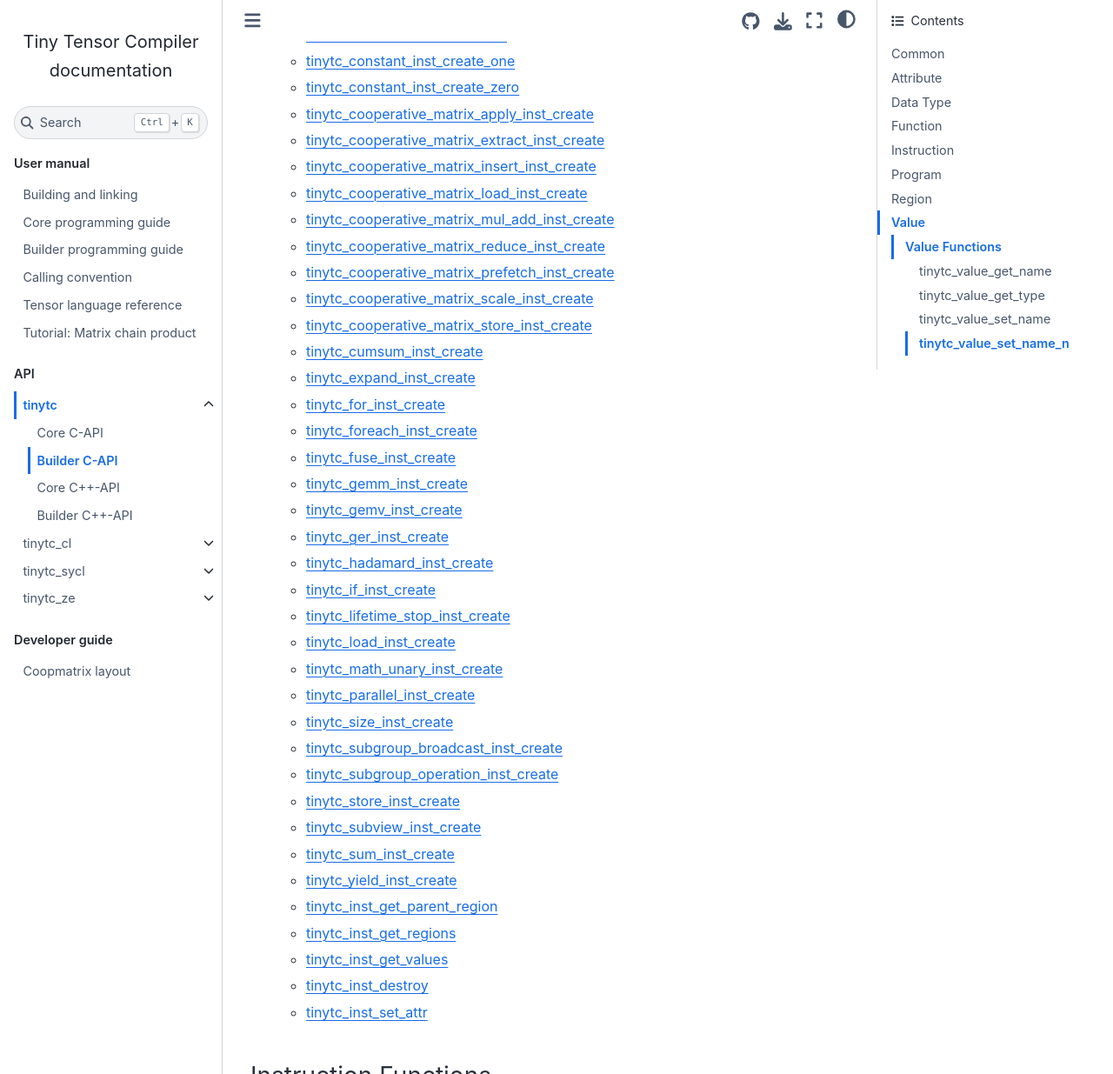
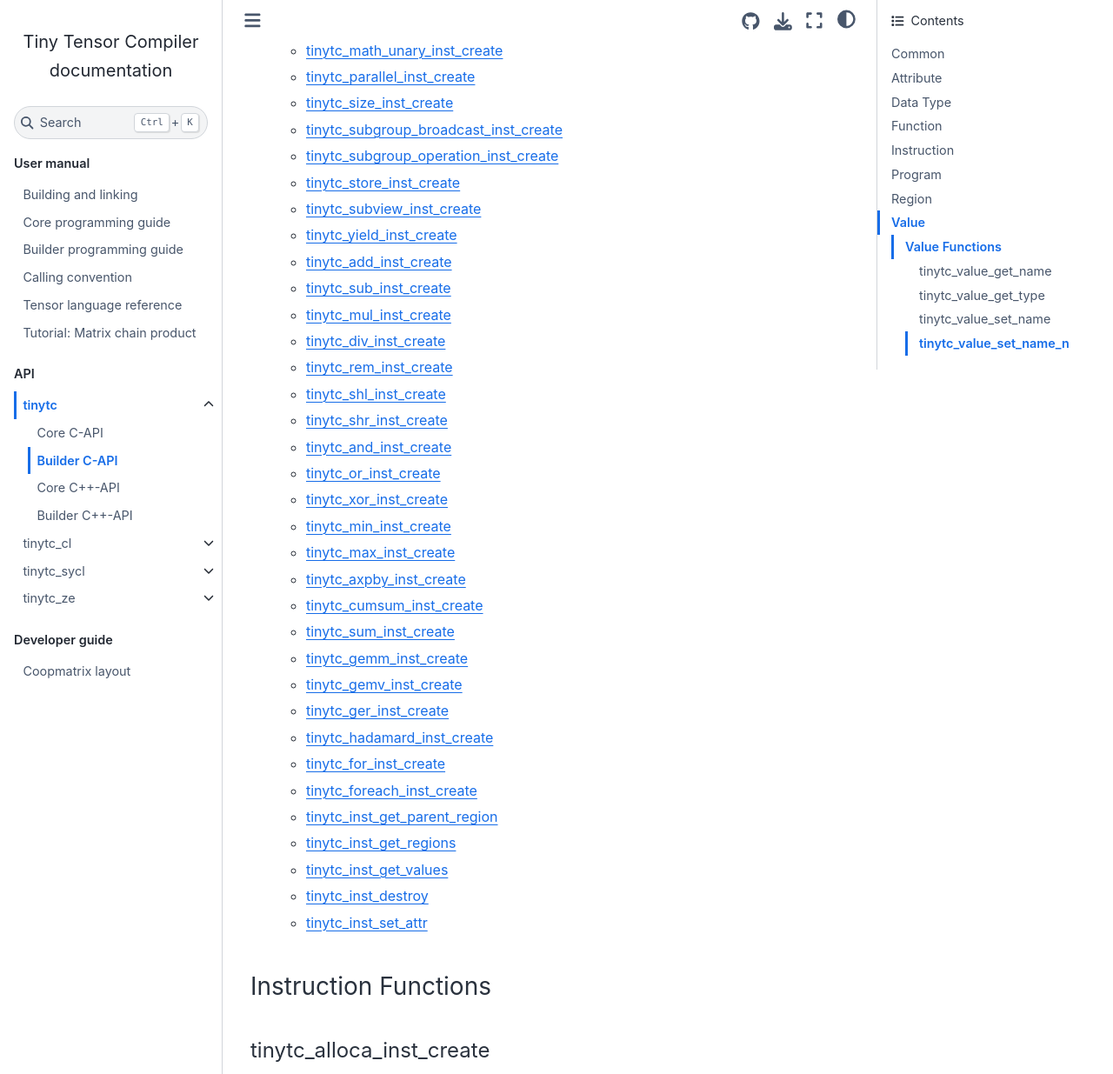
Before and after one commit to intel/tiny-tensor-compiler, a Sphinx documentation site: the page built from docs/api/builder_capi.rst, in a window 1280 px wide and 1400 px high, scrolled down 16658 px, cut to the strip 0-1235 px from the top of the window. Shown: the whole strip at 87% size. Built offline with Sphinx 7.4.7 and the Sphinx Book theme 1.1.4, drawn with Linux system fonts in a browser that asks for light colours; some of the changed text lies outside the part shown.

Commit message:
Update docs
Signed-off-by: Carsten Uphoff <carsten.uphoff@intel.com>

```diff
--- a/docs/api/builder_capi.rst
+++ b/docs/api/builder_capi.rst
@@ -760,9 +724,49 @@
 
   * :ref:`tinytc_subview_inst_create`
 
+  * :ref:`tinytc_yield_inst_create`
+
+  * :ref:`tinytc_add_inst_create`
+
+  * :ref:`tinytc_sub_inst_create`
+
+  * :ref:`tinytc_mul_inst_create`
+
+  * :ref:`tinytc_div_inst_create`
+
+  * :ref:`tinytc_rem_inst_create`
+
+  * :ref:`tinytc_shl_inst_create`
+
+  * :ref:`tinytc_shr_inst_create`
+
+  * :ref:`tinytc_and_inst_create`
+
+  * :ref:`tinytc_or_inst_create`
+
+  * :ref:`tinytc_xor_inst_create`
+
+  * :ref:`tinytc_min_inst_create`
+
+  * :ref:`tinytc_max_inst_create`
+
+  * :ref:`tinytc_axpby_inst_create`
+
+  * :ref:`tinytc_cumsum_inst_create`
+
   * :ref:`tinytc_sum_inst_create`
 
-  * :ref:`tinytc_yield_inst_create`
+  * :ref:`tinytc_gemm_inst_create`
+
+  * :ref:`tinytc_gemv_inst_create`
+
+  * :ref:`tinytc_ger_inst_create`
+
+  * :ref:`tinytc_hadamard_inst_create`
+
+  * :ref:`tinytc_for_inst_create`
+
+  * :ref:`tinytc_foreach_inst_create`
 
   * :ref:`tinytc_inst_get_parent_region`
 
@@ -1071,6 +1012,111 @@
 
 .. doxygenfunction:: tinytc_subview_inst_create
 
+.. _tinytc_yield_inst_create:
+
+tinytc_yield_inst_create
+........................
+
+.. doxygenfunction:: tinytc_yield_inst_create
+
+.. _tinytc_add_inst_create:
+
+tinytc_add_inst_create
+......................
+
+.. doxygenfunction:: tinytc_add_inst_create
+
+.. _tinytc_sub_inst_create:
+
+tinytc_sub_inst_create
+......................
+
+.. doxygenfunction:: tinytc_sub_inst_create
+
+.. _tinytc_mul_inst_create:
+
+tinytc_mul_inst_create
+......................
+
+.. doxygenfunction:: tinytc_mul_inst_create
+
+.. _tinytc_div_inst_create:
+
+tinytc_div_inst_create
+......................
+
+.. doxygenfunction:: tinytc_div_inst_create
+
+.. _tinytc_rem_inst_create:
+
+tinytc_rem_inst_create
+......................
+
+.. doxygenfunction:: tinytc_rem_inst_create
+
+.. _tinytc_shl_inst_create:
+
+tinytc_shl_inst_create
+......................
+
+.. doxygenfunction:: tinytc_shl_inst_create
+
+.. _tinytc_shr_inst_create:
+
+tinytc_shr_inst_create
+......................
+
+.. doxygenfunction:: tinytc_shr_inst_create
+
+.. _tinytc_and_inst_create:
+
+tinytc_and_inst_create
+......................
+
+.. doxygenfunction:: tinytc_and_inst_create
+
+.. _tinytc_or_inst_create:
+
+tinytc_or_inst_create
+.....................
+
+.. doxygenfunction:: tinytc_or_inst_create
+
+.. _tinytc_xor_inst_create:
+
+tinytc_xor_inst_create
+......................
+
+.. doxygenfunction:: tinytc_xor_inst_create
+
+.. _tinytc_min_inst_create:
+
+tinytc_min_inst_create
+......................
+
+.. doxygenfunction:: tinytc_min_inst_create
+
+.. _tinytc_max_inst_create:
+
+tinytc_max_inst_create
+......................
+
+.. doxygenfunction:: tinytc_max_inst_create
+
+.. _tinytc_axpby_inst_create:
+
+tinytc_axpby_inst_create
+........................
+
+.. doxygenfunction:: tinytc_axpby_inst_create
+
+.. _tinytc_cumsum_inst_create:
+
+tinytc_cumsum_inst_create
+.........................
+
+.. doxygenfunction:: tinytc_cumsum_inst_create
+
 .. _tinytc_sum_inst_create:
 
 tinytc_sum_inst_create
@@ -1078,12 +1124,47 @@
 
 .. doxygenfunction:: tinytc_sum_inst_create
 
-.. _tinytc_yield_inst_create:
+.. _tinytc_gemm_inst_create:
 
-tinytc_yield_inst_create
-........................
+tinytc_gemm_inst_create
+.......................
 
-.. doxygenfunction:: tinytc_yield_inst_create
+.. doxygenfunction:: tinytc_gemm_inst_create
+
+.. _tinytc_gemv_inst_create:
+
+tinytc_gemv_inst_create
+.......................
+
+.. doxygenfunction:: tinytc_gemv_inst_create
+
+.. _tinytc_ger_inst_create:
+
+tinytc_ger_inst_create
+......................
+
+.. doxygenfunction:: tinytc_ger_inst_create
+
+.. _tinytc_hadamard_inst_create:
+
+tinytc_hadamard_inst_create
+...........................
+
+.. doxygenfunction:: tinytc_hadamard_inst_create
+
+.. _tinytc_for_inst_create:
+
+tinytc_for_inst_create
+......................
+
+.. doxygenfunction:: tinytc_for_inst_create
+
+.. _tinytc_foreach_inst_create:
+
+tinytc_foreach_inst_create
+..........................
+
+.. doxygenfunction:: tinytc_foreach_inst_create
 
 .. _tinytc_inst_get_parent_region:
 
```
Also changed, not shown: other parts of docs/api/builder_capi.rst (+0 -99 lines), docs/api/builder_capi.yaml (+21 -12 lines), docs/api/builder_cxxapi.rst (+189 -108 lines), docs/api/builder_cxxapi.yaml (+21 -12 lines).
